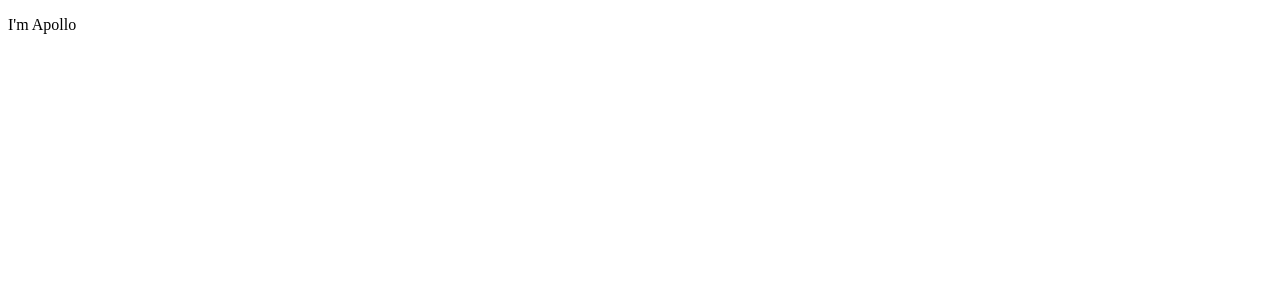
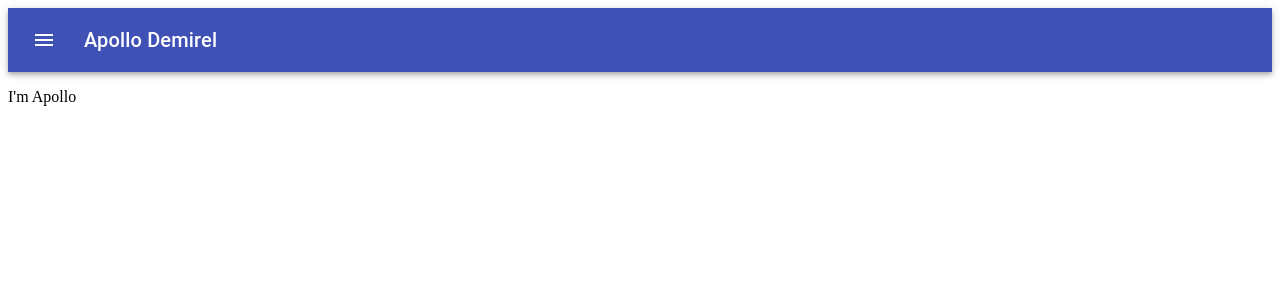
Before and after one commit to demiapollo/react-portfolio2, a React (Create React App) app: page / in a window 1280 px wide. Shown: the top 300 px of the page. Built offline with nearby package versions, Linux system fonts and the light colour scheme.

Commit message:
navbar added

```diff
--- a/package.json
+++ b/package.json
@@ -3,6 +3,12 @@
   "version": "0.1.0",
   "private": true,
   "dependencies": {
+    "@emotion/react": "^11.11.1",
+    "@emotion/styled": "^11.11.0",
+    "@material-ui/core": "^4.12.4",
+    "@material-ui/icons": "^4.11.3",
+    "@mui/icons-material": "^5.11.16",
+    "@mui/material": "^5.13.6",
     "@testing-library/jest-dom": "^5.16.5",
     "@testing-library/react": "^13.4.0",
     "@testing-library/user-event": "^13.5.0",
--- a/src/components/Header.js
+++ b/src/components/Header.js
@@ -1,10 +1,83 @@
 import React from 'react';
+import { makeStyles } from '@material-ui/core/styles';
+import {
+  AppBar,
+  Toolbar,
+  IconButton,
+  Typography,
+  Drawer,
+  List,
+  ListItem,
+  ListItemText,
+} from '@material-ui/core';
+import MenuIcon from '@material-ui/icons/Menu';
+
+const useStyles = makeStyles((theme) => ({
+  root: {
+    flexGrow: 1,
+  },
+  menuButton: {
+    marginRight: theme.spacing(2),
+  },
+  title: {
+    flexGrow: 1,
+  },
+  drawer: {
+    width: 200,
+  },
+}));
+
 
 function Header() {
+  const classes = useStyles();
+  const [drawerOpen, setDrawerOpen] = React.useState(false);
+
+  const toggleDrawer = () => {
+    setDrawerOpen(!drawerOpen);
+  };
+
   return (
-    <header>
-      {/* my name & navbar */}
-    </header>
+    <div className={classes.root}>
+      <AppBar position="static">
+        <Toolbar>
+          <IconButton
+            edge="start"
+            className={classes.menuButton}
+            color="inherit"
+            aria-label="menu"
+            onClick={toggleDrawer}
+          >
+            <MenuIcon />
+          </IconButton>
+          <Typography variant="h6" className={classes.title}>
+            Apollo Demirel
+          </Typography>
+        </Toolbar>
+      </AppBar>
+      <Drawer anchor="left" open={drawerOpen} onClose={toggleDrawer}>
+        <div
+          className={classes.drawer}
+          role="presentation"
+          onClick={toggleDrawer}
+          onKeyDown={toggleDrawer}
+        >
+          <List>
+            <ListItem button>
+              <ListItemText primary="About Me" />
+            </ListItem>
+            <ListItem button>
+              <ListItemText primary="Portfolio" />
+            </ListItem>
+            <ListItem button>
+              <ListItemText primary="Resume" />
+            </ListItem>
+            <ListItem button>
+              <ListItemText primary="Contact" />
+            </ListItem>
+          </List>
+        </div>
+      </Drawer>
+    </div>
   );
 }
 
```
Also changed, not shown: 2 other files (tests, documents, lock files or other folders).
